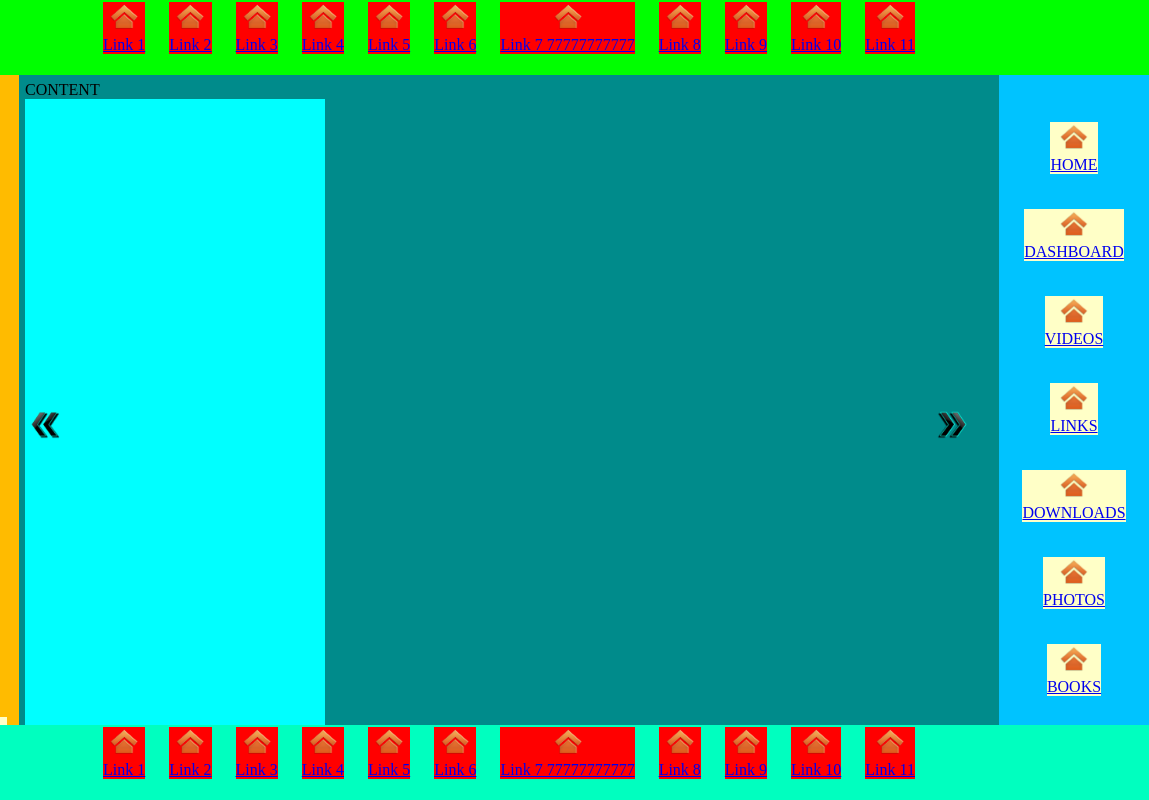
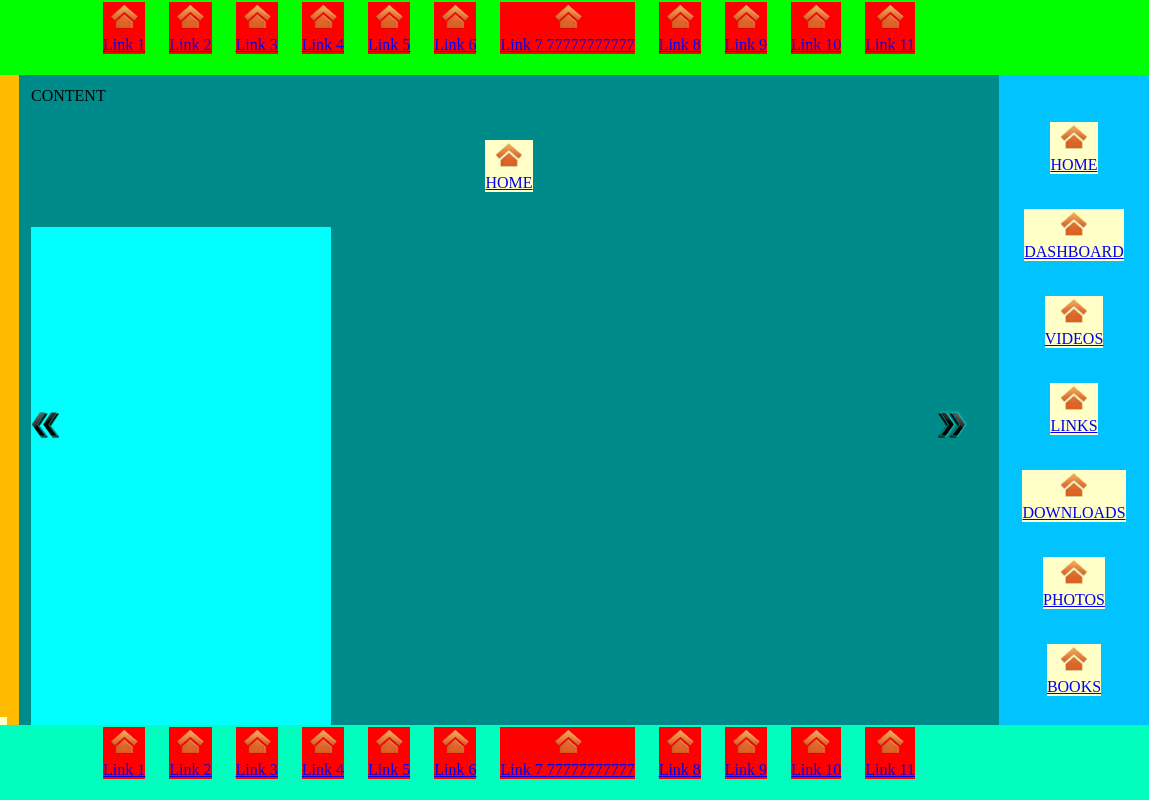
Before and after one commit to stefan27dk/HTMLLayout, a plain HTML site: page index.html in a window 1280 px wide. Shown: the full height of the page, 131-1280 px from the left. Drawn offline with Linux system fonts and the light colour scheme.

Commit message:
Bug fix padding - content-container

```diff
--- a/index.html
+++ b/index.html
@@ -71,6 +71,8 @@
       <!---Content-bar------------------->
       <div id="content-bar">
         <p>CONTENT</p>
+        <a href="/" class="vertical-bar-content"><img src="/img/home.png" /><br />HOME </a>
+        <div style="background-color: aqua; width:300px; height: 400px;"></div>
         <div style="background-color: aqua; width:300px; height: 400px;"></div>
         <div style="background-color: aqua; width:300px; height: 400px;"></div>
         <div style="background-color: aqua; width:300px; height: 400px;"></div>
@@ -82,7 +84,7 @@
 
 
       <!---TOGGLE RIGHT-BAR----------------->
-      <div class="translate-x-minus-70px">
+      <div class="translate-x-minus-70px" style="background-color: red;">
         <button id="toggleRightBarButton" value="right-bar" class="button-toggle-vertical-bar right-bar-arrow"></button>
       </div>
 
--- a/main.css
+++ b/main.css
@@ -41,6 +41,7 @@ html
     right:0;
     padding: 0;
     margin: 0;
+    overflow: hidden;
     /* background-color: red;  */
 }
 
@@ -96,10 +97,8 @@ html
     max-height: calc(100vh - var(--horizontal-bars-height)*2);
     background-color: darkcyan;
     word-wrap: break-word;
-    padding:6px;
-
-    word-wrap: break-word;
-    /* text-align: center; */
+    margin: 0;
+    padding:12px;
     overflow: auto;
     box-sizing: border-box;
 }
```
